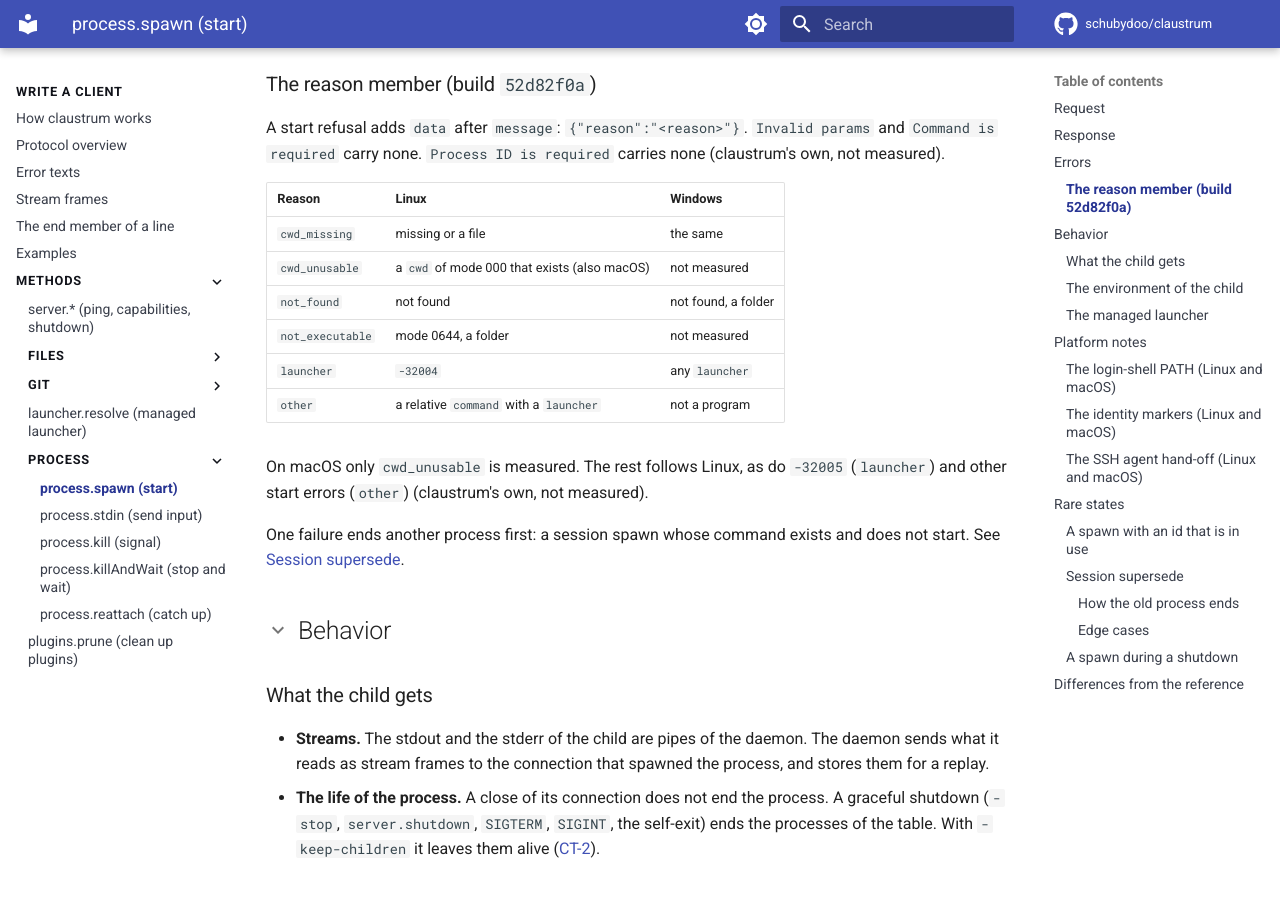
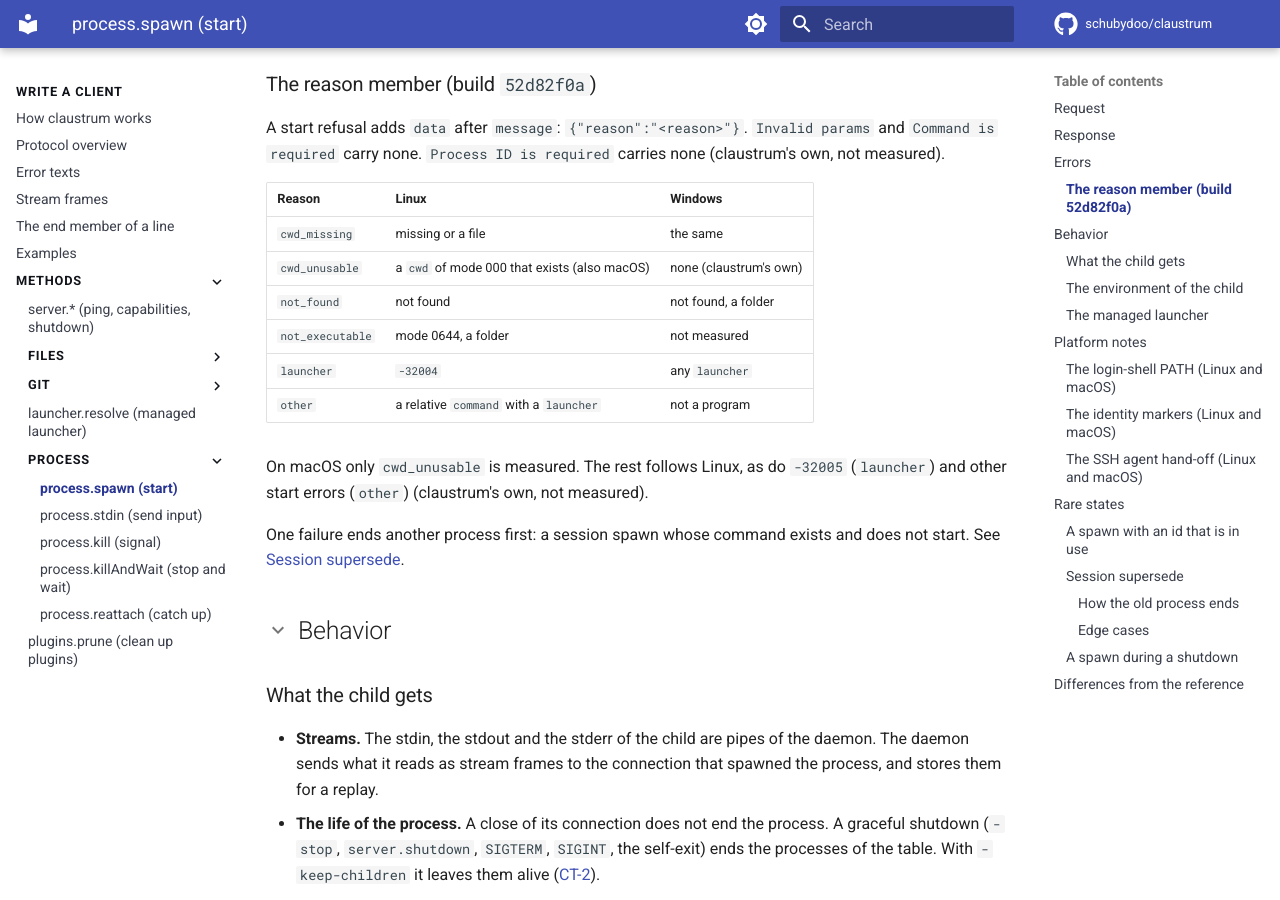
Before and after one commit to schubydoo/claustrum, an MkDocs documentation site: the page built from docs/protocol/process-spawn.md, in a window 1280 px wide and 900 px high, scrolled down 2189 px. Built offline with MkDocs 1.6.1 and Material for MkDocs 9.7.7, drawn with Linux system fonts in a browser that asks for light colours; comment, search, counter and statistics services are not loaded.

Commit message:
docs: say the stdin is a pipe and that claustrum sends no cwd_unusable on Windows
Co-Authored-By: Claude Opus 5.5 <noreply@anthropic.com>

```diff
--- a/docs/protocol/process-spawn.md
+++ b/docs/protocol/process-spawn.md
@@ -63,7 +63,7 @@ A start refusal adds `data` after `message`: `{"reason":"<reason>"}`. `Invalid p
 | Reason | Linux | Windows |
 |---|---|---|
 | `cwd_missing` | missing or a file | the same |
-| `cwd_unusable` | a `cwd` of mode 000 that exists (also macOS) | not measured |
+| `cwd_unusable` | a `cwd` of mode 000 that exists (also macOS) | none (claustrum's own) |
 | `not_found` | not found | not found, a folder |
 | `not_executable` | mode 0644, a folder | not measured |
 | `launcher` | `-32004` | any `launcher` |
@@ -77,7 +77,7 @@ One failure ends another process first: a session spawn whose command exists and
 
 ### What the child gets
 
-- **Streams.** The stdout and the stderr of the child are pipes of the daemon. The daemon sends what it reads as stream frames to the connection that spawned the process, and stores them for a replay.
+- **Streams.** The stdin, the stdout and the stderr of the child are pipes of the daemon. The daemon sends what it reads as stream frames to the connection that spawned the process, and stores them for a replay.
 - **The life of the process.** A close of its connection does not end the process. A graceful shutdown (`-stop`, `server.shutdown`, `SIGTERM`, `SIGINT`, the self-exit) ends the processes of the table. With `-keep-children` it leaves them alive ([CT-2](../DIVERGENCES.md#ct-2)).
 
 ### The environment of the child
```
